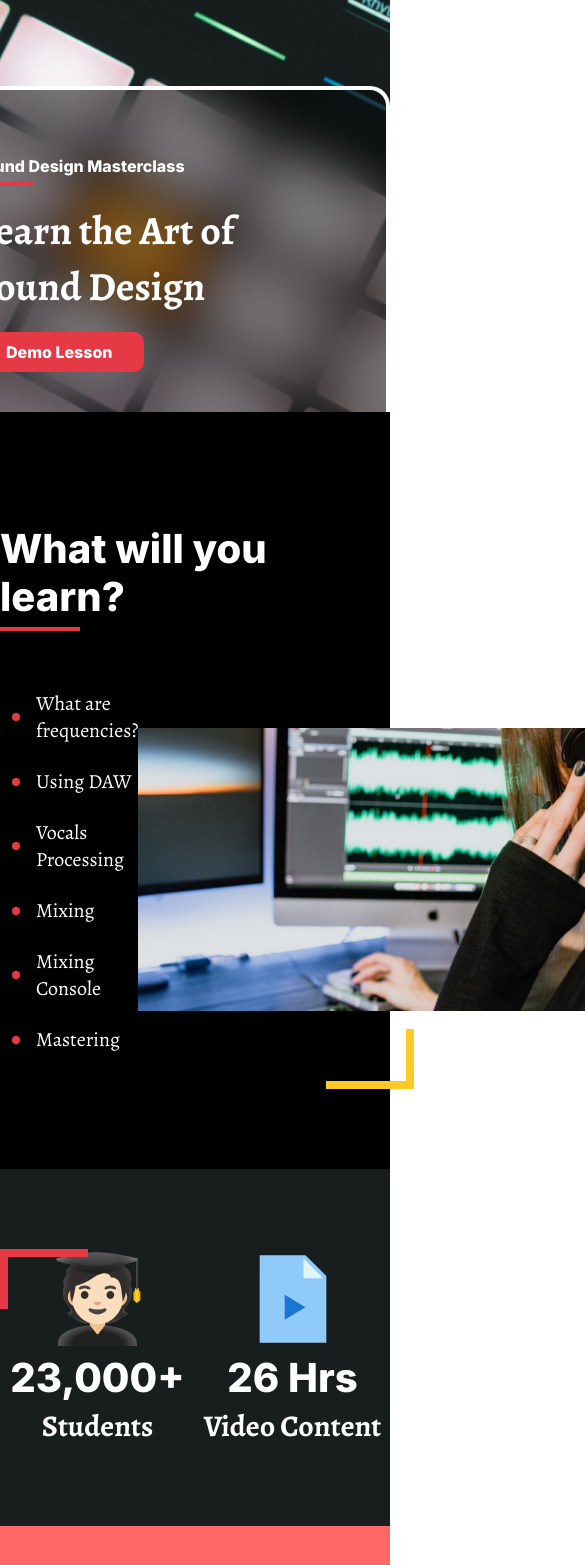
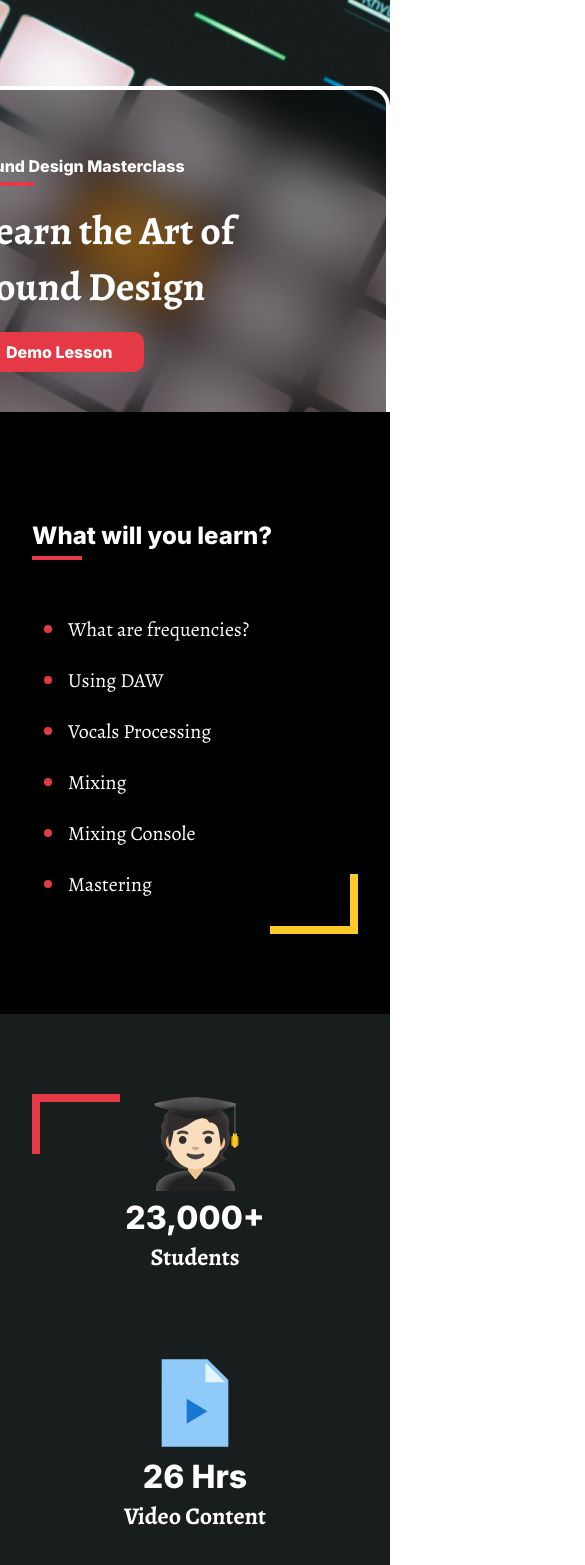
Before and after one commit to mauriziodm91/course-landing-page, a React (Vite) app: page / in a window 390 px wide. Shown: the part 432-1997 px from the top of the page, 585 px wide, since content can reach past the window. Built offline with nearby package versions, Linux system fonts and the light colour scheme.

Commit message:
added media queries for tablets and phones

```diff
--- a/src/components/Blog/Blog.css
+++ b/src/components/Blog/Blog.css
@@ -60,3 +60,25 @@
   border-radius: 10px;
   margin-top: 30px;
 }
+
+/* Tablet Queries */
+
+@media (max-width: 1040px) {
+  #blog .content-container {
+    grid-template-columns: 1fr 1fr;
+  }
+
+  #blog .post:nth-child(3) {
+    grid-column: 1/3;
+  }
+}
+
+@media (max-width: 720px) {
+  #blog .content-container {
+    grid-template-columns: 1fr;
+  }
+
+  #blog .post:nth-child(3) {
+    grid-column: 1/2;
+  }
+}
--- a/src/components/Footer/Footer.component.jsx
+++ b/src/components/Footer/Footer.component.jsx
@@ -47,6 +47,10 @@
               </li>
             </ul>
           </div>
+
+          <div className='copyright mobile'>
+            {`This website is designed by MDM Ⓒ ${new Date().getFullYear()}`}
+          </div>
         </div>
       </div>
     </footer>
--- a/src/components/Footer/Footer.css
+++ b/src/components/Footer/Footer.css
@@ -45,3 +45,28 @@
   font-size: 16px;
   margin: 8px 16px;
 }
+
+footer .copyright.mobile {
+  display: none;
+}
+
+/* Phone Queries */
+
+@media (max-width: 720px) {
+  footer .content-container {
+    flex-direction: column;
+    gap: 40px;
+  }
+
+  footer .copyright {
+    display: none;
+  }
+
+  footer .copyright.mobile {
+    display: block;
+  }
+
+  footer .social-icons {
+    margin-bottom: 0;
+  }
+}
--- a/src/components/Info/Info.css
+++ b/src/components/Info/Info.css
@@ -26,3 +26,28 @@
   left: 0;
   top: 0;
 }
+
+/* Phone Queries */
+
+@media (max-width: 720px) {
+  #info .content-container {
+    flex-direction: column;
+    gap: 80px;
+  }
+
+  #info .content-container img {
+    height: 100px;
+  }
+
+  #info .info-content .amount {
+    font-size: 32px;
+  }
+
+  #info .info-content .type {
+    font-size: 24px;
+  }
+
+  #info .bg-element-2 {
+    left: 32px;
+  }
+}
--- a/src/components/Testimonials/Testimonials.css
+++ b/src/components/Testimonials/Testimonials.css
@@ -34,3 +34,34 @@
   line-height: 22px;
   margin-top: 4px;
 }
+
+/* Tablet Queries */
+
+@media (max-width: 1040px) {
+  #testimonials .content-container {
+    flex-direction: column;
+    gap: 50px;
+    margin-left: 20px;
+    margin-top: 50px;
+  }
+
+  #testimonials .testimonial {
+    display: flex;
+    gap: 28px;
+    width: 100%;
+  }
+}
+
+/* Phone Queries */
+
+@media (max-width: 720px) {
+  #testimonials .testimonial {
+    flex-direction: column;
+    align-items: center;
+    gap: 16px;
+  }
+
+  #testimonials .testimonial .reviewer-details {
+    text-align: center;
+  }
+}
--- a/src/components/Topics/Topics.css
+++ b/src/components/Topics/Topics.css
@@ -45,3 +45,24 @@
   right: -24px;
   bottom: 0;
 }
+
+/* Tablet Queries */
+
+@media (max-width: 1040px) {
+  #topics .topic-image img {
+    width: 385px;
+    height: 280px;
+  }
+}
+
+/* Phone Queries */
+
+@media (max-width: 720px) {
+  #topics .topic-image img {
+    display: none;
+  }
+
+  #topics .bg-element-1 {
+    right: 32px;
+  }
+}
--- a/src/index.css
+++ b/src/index.css
@@ -66,3 +66,27 @@
 section .content-container {
   display: flex;
 }
+
+/* Tablet Queries */
+
+@media (max-width: 1040px) {
+  .wrapper {
+    max-width: 694px;
+  }
+}
+
+/* Phone Queries */
+
+@media (max-width: 720px) {
+  .wrapper {
+    padding: 0 32px;
+  }
+  section h2 {
+    font-size: 24px;
+  }
+
+  section h2::after {
+    width: 50px;
+    bottom: 0;
+  }
+}
```
